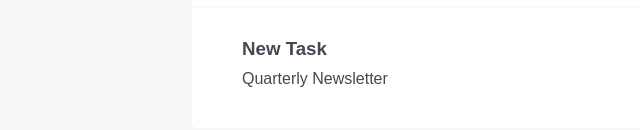
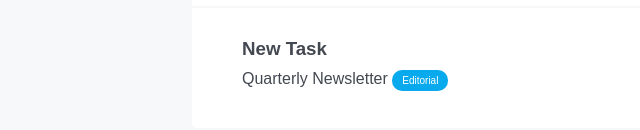
Before and after one commit to classe106/recap-commit-versione-2, a plain HTML site: page index.html in a window 1280 px wide. Shown: the part 152-282 px from the top of the page, without its empty margins (0-640 px from the left). Drawn offline with Linux system fonts and the light colour scheme.

Commit message:
Fix: added tag type class to first tag

```diff
--- a/index.html
+++ b/index.html
@@ -28,7 +28,7 @@
                         <h3> New Task </h3>
                         <ul>
                             <li>
-                                Quarterly Newsletter <span class="tag">Editorial</span>
+                                Quarterly Newsletter <span class="tag tag-type-1">Editorial</span>
                             </li>
                         </ul>
                     </li>
```
